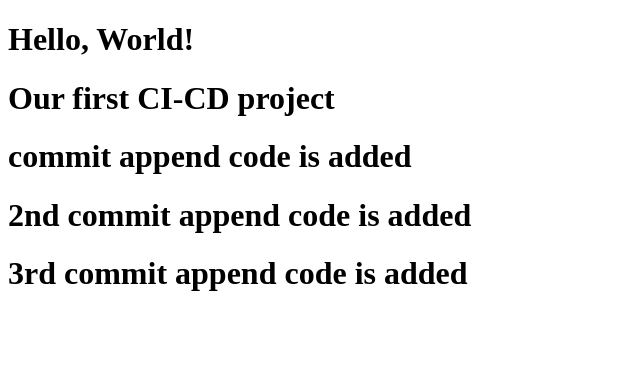
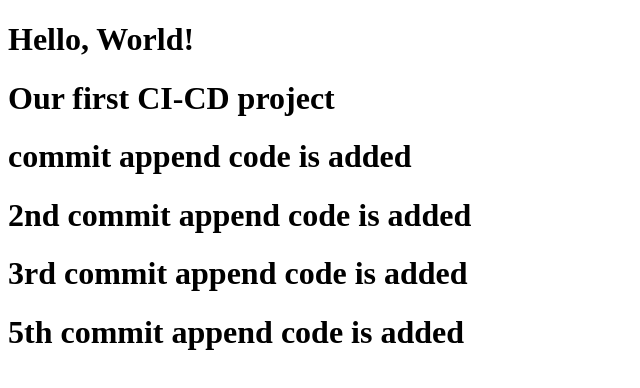
Before and after one commit to mohanvedase/CICD_Linux, a plain HTML site: page index.html in a window 1280 px wide. Shown: the whole page, without its empty margins (0-640 px from the left). Drawn offline with Linux system fonts and the light colour scheme.

Commit message:
5th commit added

```diff
--- a/index.html
+++ b/index.html
@@ -9,5 +9,6 @@
   <h1>commit append code is added</h1>
   <h1> 2nd commit append code is added</h1>
   <h1> 3rd commit append code is added</h1>
+  <h1> 5th commit append code is added</h1>
 </body>
 </html>
```
